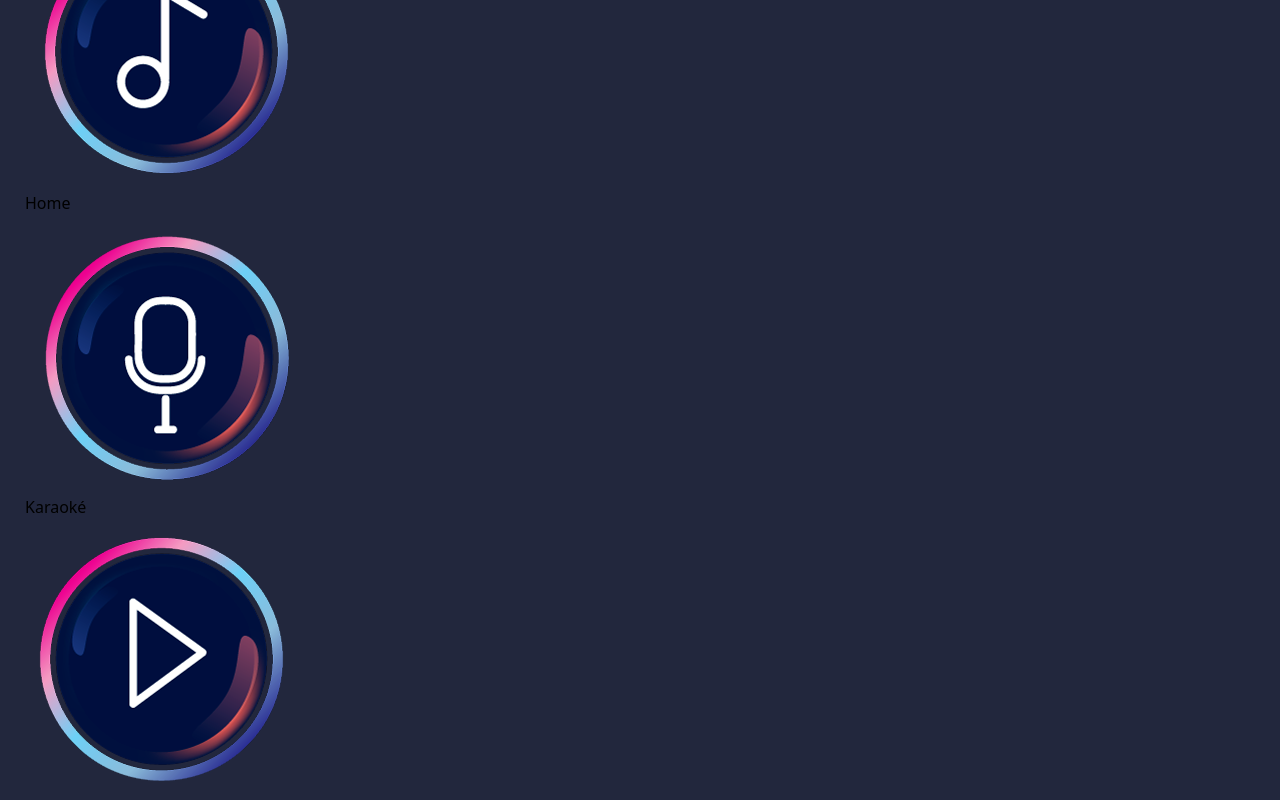
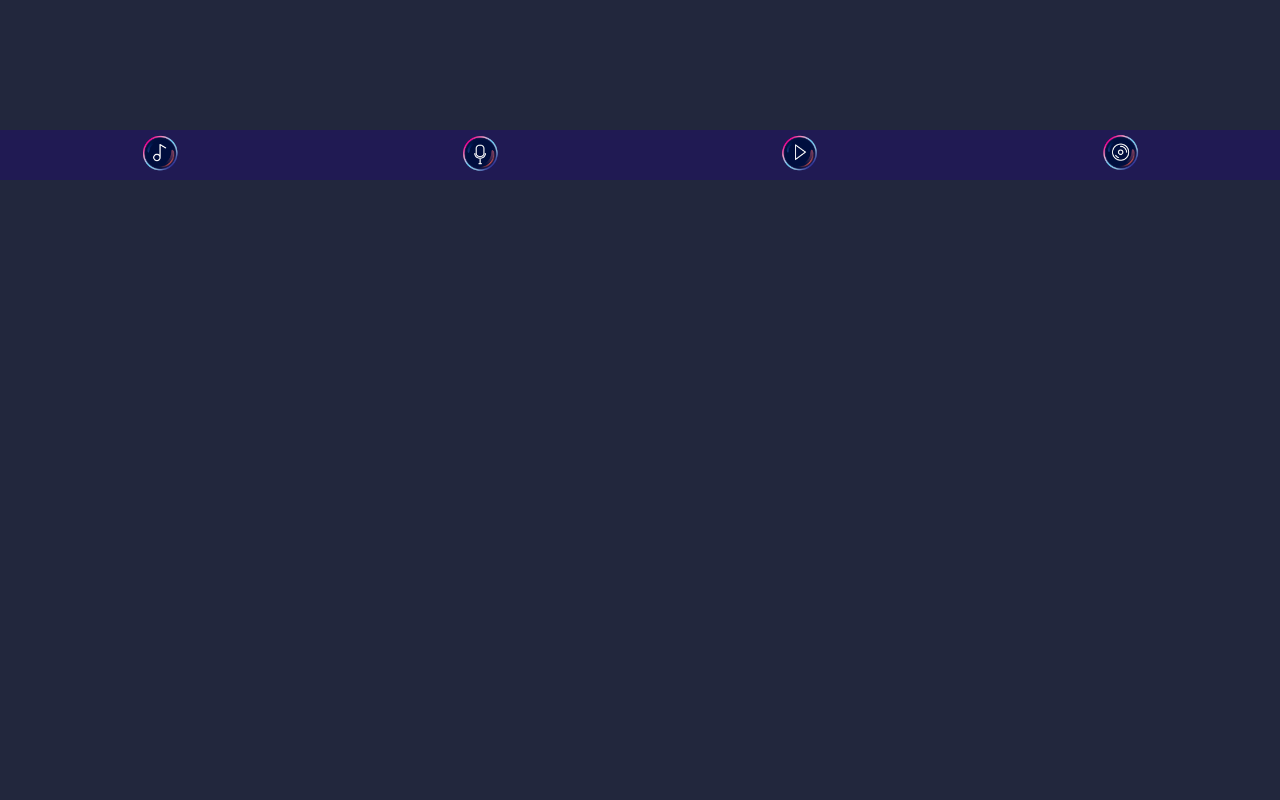
Before and after one commit to NycoChavanoud/Team-Hack-nov21, a React (Create React App) app: page /karaoke-list in a window 1280 px wide. Shown: the part 620-1420 px from the top of the page. After the commit the page ends 800 px from the top, so only its background shows below. Built offline with nearby package versions, Linux system fonts and the light colour scheme; the HTML template or start-up script is replaced by a standard one.

Commit message:
navbar fixed

```diff
--- a/package.json
+++ b/package.json
@@ -9,6 +9,7 @@
     "@testing-library/user-event": "^12.1.10",
     "react": "^17.0.2",
     "react-dom": "^17.0.2",
+    "react-player": "^2.9.0",
     "react-router-dom": "^5.3.0",
     "react-scripts": "4.0.3",
     "web-vitals": "^1.0.1"
--- a/src/components/Navbar.jsx
+++ b/src/components/Navbar.jsx
@@ -1,5 +1,6 @@
 import React from "react";
 import { NavLink } from "react-router-dom";
+import "./css/Navbar.css";
 import home from "../assets/note.png";
 import micro from "../assets/micro.png";
 import play from "../assets/play.png";
@@ -7,33 +8,22 @@ import cd from "../assets/cd.png";
 
 const Navbar = () => {
   return (
-    <div>
-      <ul>
-        <NavLink to="/">
-          <a href="home" className="home">
-            <img className="" src={home} alt="home" />
-          </a>
-          Home
-        </NavLink>
-        <NavLink to="/karaoke" className="">
-          <a href="karaoke" className="">
-            <img className="micro" src={micro} alt="micro" />
-          </a>
-          Karaoké
-        </NavLink>
-        <NavLink to="/playlist" className="">
-          <a href="playlist" className="playlist">
-            <img className="play" src={play} alt="playlist" />
-          </a>
-          Playlist
-        </NavLink>
-        <NavLink to="/blind-test" className="">
-          <a href="blind-test" className="blind-test">
-            <img className="blind-test" src={cd} alt="blind-test" />
-          </a>
-          Blind Test
-        </NavLink>
-      </ul>
+    <div className="navbar-container">
+      <NavLink to="/">
+        <img className="logo-home" src={home} alt="home" />
+      </NavLink>
+
+      <NavLink to="/karaoke-list">
+        <img className="logo-karaoke" src={micro} alt="logo-micro" />
+      </NavLink>
+
+      <NavLink to="/playlist">
+        <img className="logo-playlist" src={play} alt="playlist" />
+      </NavLink>
+
+      <NavLink to="/blind-test">
+        <img className="logo-blind-test" src={cd} alt="blind-test" />
+      </NavLink>
     </div>
   );
 };
--- /dev/null
+++ b/src/components/css/Navbar.css
@@ -0,0 +1,31 @@
+.navbar-container {
+  width: 100%;
+  height: 50px;
+  display: flex;
+  justify-content: space-around;
+  align-items: center;
+  background: #201a53;
+  position: absolute;
+  bottom: 0;
+  left: 0;
+}
+
+.logo-home {
+  width: 40px;
+  height: 40px;
+}
+
+.logo-karaoke {
+  width: 40px;
+  height: 40px;
+}
+
+.logo-playlist {
+  width: 40px;
+  height: 40px;
+}
+
+.logo-blind-test {
+  width: 40px;
+  height: 40px;
+}
--- a/src/index.css
+++ b/src/index.css
@@ -1,7 +1,6 @@
-@tailwind base;
-@tailwind components;
-@tailwind utilities;
-
 body {
+  box-sizing: border-box;
+  height: 100%;
   margin: 0;
+  padding: 0;
 }
```
Also changed, not shown: 2 other files (tests, documents, lock files or other folders).
